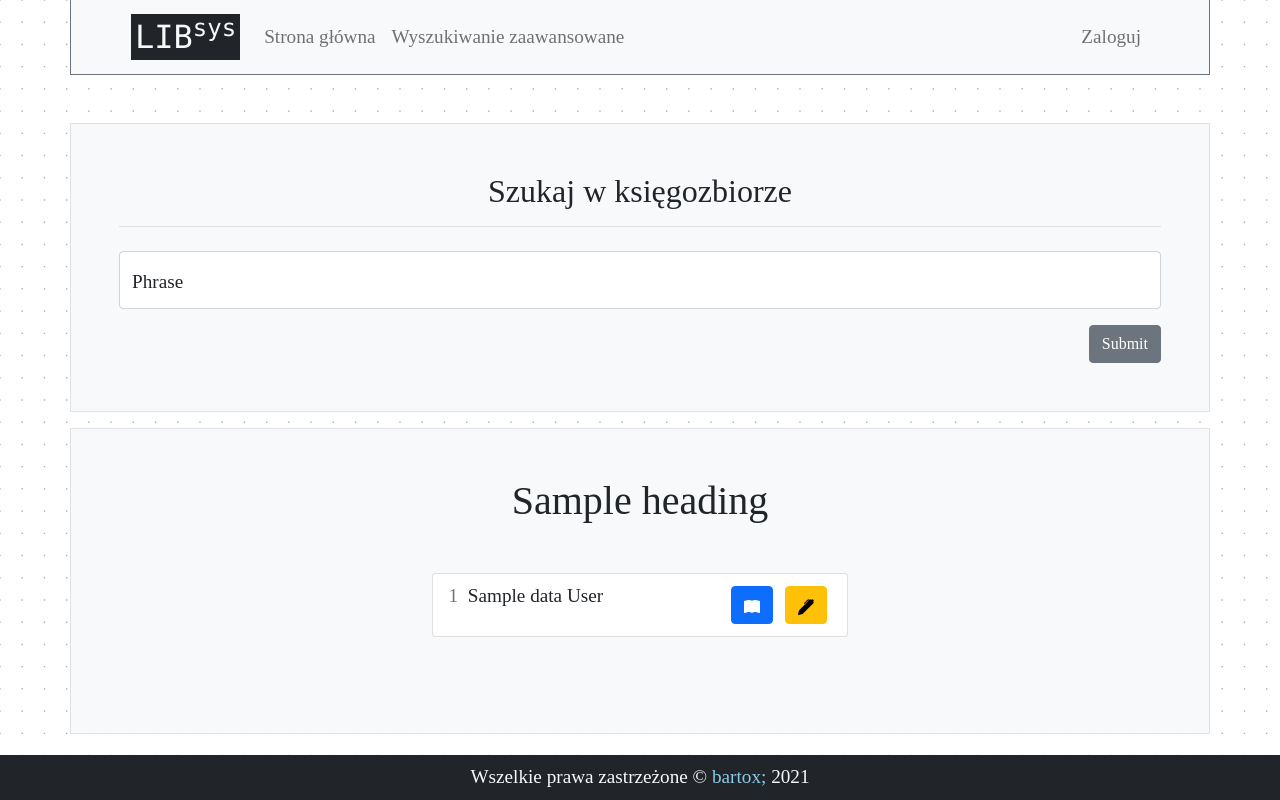
After one commit to bartox7777/flask_library, a Flask app: template app/templates/moderate/list_users.html in a window 1280 px wide. The commit adds this page. Run offline with Flask 2, Linux system fonts and the light colour scheme; tables that the repository leaves empty hold one stand-in row (values such as "Sample post"); the template is opened without the code that fills it: values that come from a table or form of the project are taken from there, most other values are stand-ins (such as "Sample title", 1, 10 or a date in 2020); form fields are guessed from the names that the template uses; parts of the project's set-up code (start-up, migrations or seed data) failed here and were passed over; some web fonts are replaced.

Commit message:
List users

```diff
--- a/app/templates/base.html
+++ b/app/templates/base.html
@@ -47,6 +47,9 @@
                             <ul class="dropdown-menu" aria-labelledby="dropdownMenuButton1">
                                 <li>
                                     <a class="dropdown-item" href="{{ url_for('moderate.add_book') }}">Dodaj książkę</a>
+                                </li>
+                                <li>
+                                    <a class="dropdown-item" href="{{ url_for('moderate.list_users') }}">Lista użytkowników</a>
                                 </li>
                             </ul>
                         </div>
--- a/app/templates/main/search.html
+++ b/app/templates/main/search.html
@@ -1,6 +1,6 @@
 {% extends "base.html" %}
 {% from "macros/_book.html" import render_book %}
-{% from "macros/_pagination.html" import render_pagination %}
+{% from "macros/_pagination_searching.html" import render_pagination %}
 
 {% block content %}
     <div class="container bg-light mt-3 p-5 border">
--- /dev/null
+++ b/app/templates/moderate/list_users.html
@@ -0,0 +1,38 @@
+{% extends "base.html" %}
+
+{% block content %}
+<div class="container bg-light mt-3 p-5 border">
+    <h1 class="text-center">{{ heading }}</h1>
+    <div class="d-flex justify-content-center my-5">
+        <ul class="list-group" style="min-width: 40%;">
+            {% for user in users %}
+                <li class="list-group-item">
+                    <div class="d-flex justify-content-between">
+                        <div>
+                            <span class="text-muted">{{ user.id }}&nbsp;</span>
+                            {{ user.personal_data[0].name }}
+                            {{ user.personal_data[0].surname }}
+                        </div>
+                        <div>
+                            <a href="#" class="btn btn-primary m-1">
+                                <abbr title="Wypożyczone książki">
+                                    <svg xmlns="http://www.w3.org/2000/svg" width="16" height="16" fill="currentColor" class="bi bi-book-fill" viewBox="0 0 16 16">
+                                        <path d="M8 1.783C7.015.936 5.587.81 4.287.94c-1.514.153-3.042.672-3.994 1.105A.5.5 0 0 0 0 2.5v11a.5.5 0 0 0 .707.455c.882-.4 2.303-.881 3.68-1.02 1.409-.142 2.59.087 3.223.877a.5.5 0 0 0 .78 0c.633-.79 1.814-1.019 3.222-.877 1.378.139 2.8.62 3.681 1.02A.5.5 0 0 0 16 13.5v-11a.5.5 0 0 0-.293-.455c-.952-.433-2.48-.952-3.994-1.105C10.413.809 8.985.936 8 1.783z"/>
+                                    </svg>
+                                </abbr>
+                            </a>
+                            <a href="#" class="btn btn-warning m-1">
+                                <abbr title="Edytuj dane">
+                                    <svg xmlns="http://www.w3.org/2000/svg" width="16" height="16" fill="currentColor" class="bi bi-pen-fill" viewBox="0 0 16 16">
+                                        <path d="m13.498.795.149-.149a1.207 1.207 0 1 1 1.707 1.708l-.149.148a1.5 1.5 0 0 1-.059 2.059L4.854 14.854a.5.5 0 0 1-.233.131l-4 1a.5.5 0 0 1-.606-.606l1-4a.5.5 0 0 1 .131-.232l9.642-9.642a.5.5 0 0 0-.642.056L6.854 4.854a.5.5 0 1 1-.708-.708L9.44.854A1.5 1.5 0 0 1 11.5.796a1.5 1.5 0 0 1 1.998-.001z"/>
+                                    </svg>
+                                </abbr>
+                            </a>
+                        </div>
+                    </div>
+                </li>
+            {% endfor %}
+        </ul>
+    </div>
+</div>
+{% endblock content %}
```
Also changed, not shown: app/moderate/views.py (+17 -1 lines), app/templates/macros/_pagination_searching.html (renamed from app/templates/macros/_pagination.html).
